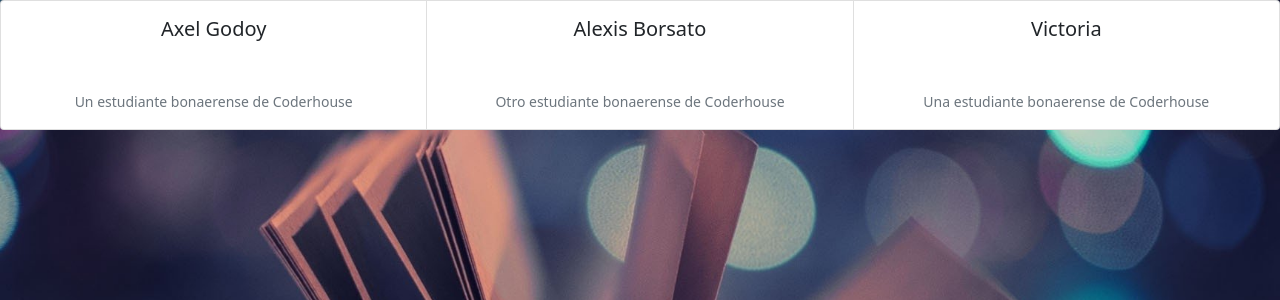
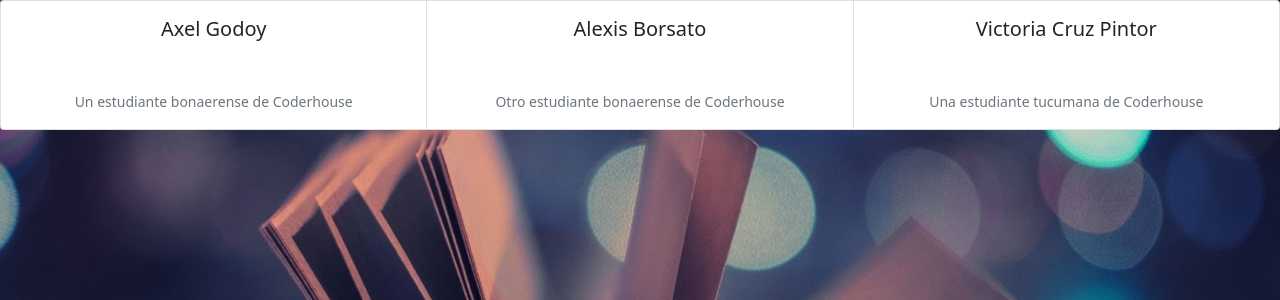
Before and after one commit to AxelArielGodoy/ProyectoFinal-GodoyBorsatoCruzp, a Django app: page /sobre_nosotros/ in a window 1280 px wide. Shown: the top 300 px of the page. Run offline with Django 4.2, Linux system fonts and the light colour scheme; some libraries are stand-ins or nearby versions.

Commit message:
Version 011

```diff
--- a/LibreriaCoder/settings.py
+++ b/LibreriaCoder/settings.py
@@ -57,7 +57,7 @@ ROOT_URLCONF = 'LibreriaCoder.urls'
 TEMPLATES = [
     {
         'BACKEND': 'django.template.backends.django.DjangoTemplates',
-        'DIRS': [r'C:\Users\ariel\Desktop\ProyectoFinal-GodoyBorsatoCruzp\templates'],
+        'DIRS': [r'C:\Users\Natu\Desktop\CURSO\ProyectoFinal-GodoyBorsatoCruzp\templates'],
         'APP_DIRS': True,
         'OPTIONS': {
             'context_processors': [
--- a/templates/sobre_nosotros.html
+++ b/templates/sobre_nosotros.html
@@ -27,10 +27,10 @@
 
     <div class="card">
       <div class="card-body">
-        <h5 class="card-title">Victoria</h5>
+        <h5 class="card-title">Victoria Cruz Pintor</h5>
         <p class="card-text">28 años</p>
         <p class="card-text">
-          <small class="text-muted">Una estudiante bonaerense de Coderhouse</small>
+          <small class="text-muted">Una estudiante tucumana de Coderhouse</small>
         </p>
       </div>
     </div>
```
